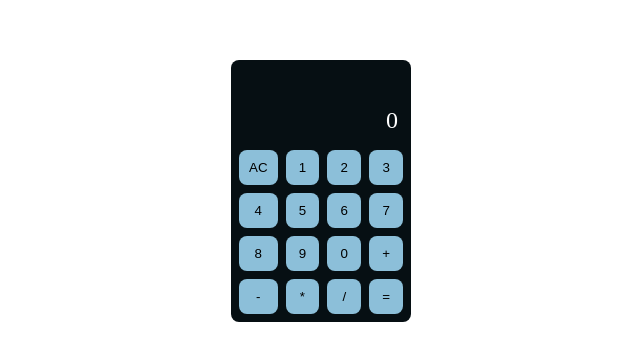
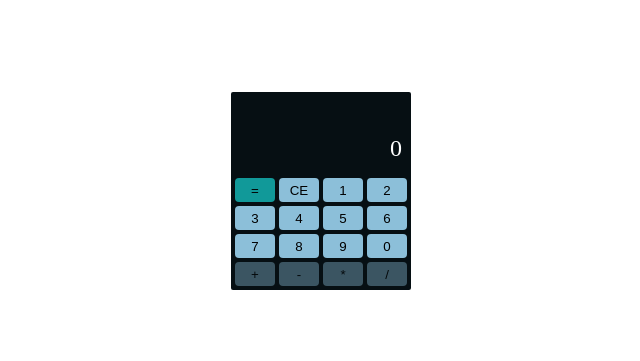
Before and after one commit to VagnerNatvidade/calculator, a React (Vite) app: page / in a window 1280 px wide. Shown: the part 209-570 px from the top of the page, without its empty margins (319-959 px from the left). Built offline with nearby package versions, Linux system fonts and the light colour scheme.

Commit message:
ajusta cores de operadores e do botão igual

```diff
--- a/src/App.js
+++ b/src/App.js
@@ -6,16 +6,16 @@ export const Container = styled.div`
   align-items: center;
   justify-content: center;
   width: 18rem;
-  padding: 0.8rem;
-  border-radius: 0.8rem;
+  padding: 0.4rem;
+  border-radius: 0.2rem;
   background: ${({ theme }) => theme.COLORS.BLUE_100};
 
   .display,
   .complete-operation {
     width: 100%;
     margin-bottom: 10px;
-    padding: .5rem;
-    border-radius: 0.8rem;
+    padding: 0.5rem;
+    border-radius: 0.4rem;
     text-align: right;
     overflow: auto;
   }
@@ -29,7 +29,7 @@ export const Container = styled.div`
   .complete-operation {
     height: 2.4rem;
     font-size: 1.2rem;
-    color: ${({ theme }) => theme.COLORS.GRAY_100};
+    color: ${({ theme }) => theme.COLORS.GRAY_700};
   }
 
   .display::-webkit-scrollbar,
@@ -40,14 +40,23 @@ export const Container = styled.div`
   .buttons {
     display: grid;
     grid-template-columns: repeat(4, 1fr);
-    gap: 0.8rem;
+    gap: 0.4rem;
+  }
+
+  .buttons button:first-child {
+    background: ${({ theme }) => theme.COLORS.GRAY_100};
   }
 
   button {
-    padding: 1rem;
+    width: 4rem;
+    height: 2.4rem;
     border: none;
-    border-radius: 0.8rem;
+    border-radius: 0.4rem;
     background: ${({ theme }) => theme.COLORS.BLUE_700};
+  }
+
+  button.operation {
+    opacity: 0.4;
   }
 
   button:hover {
--- a/src/App.jsx
+++ b/src/App.jsx
@@ -88,18 +88,24 @@ export function App() {
       <div className="display">{currentValue}</div>
 
       <div className="buttons">
-        <button onClick={handleClear}>AC</button>
+        <button onClick={handleCalculate}>=</button>
+        <button onClick={handleClear}>CE</button>
+
         {keypadNumbers.map((num) => (
-          <button key={num} onClick={() => handleClick(num)}>
+          <button className="num" key={num} onClick={() => handleClick(num)}>
             {num}
           </button>
         ))}
+
         {operations.map((operation) => (
-          <button key={operation} onClick={() => handleOperation(operation)}>
+          <button
+            className="operation"
+            key={operation}
+            onClick={() => handleOperation(operation)}
+          >
             {operation}
           </button>
         ))}
-        <button onClick={handleCalculate}>=</button>
       </div>
     </Container>
   );
--- a/src/styles/theme.js
+++ b/src/styles/theme.js
@@ -2,7 +2,8 @@ export default {
   COLORS: {
     WHITE_100: "#FFFFFF",
 
-    GRAY_100: "#CCCCCC",
+    GRAY_100: "#199",
+    GRAY_700: "#CCCCCC",
 
 
     BLUE_100: "#060f13",
```
